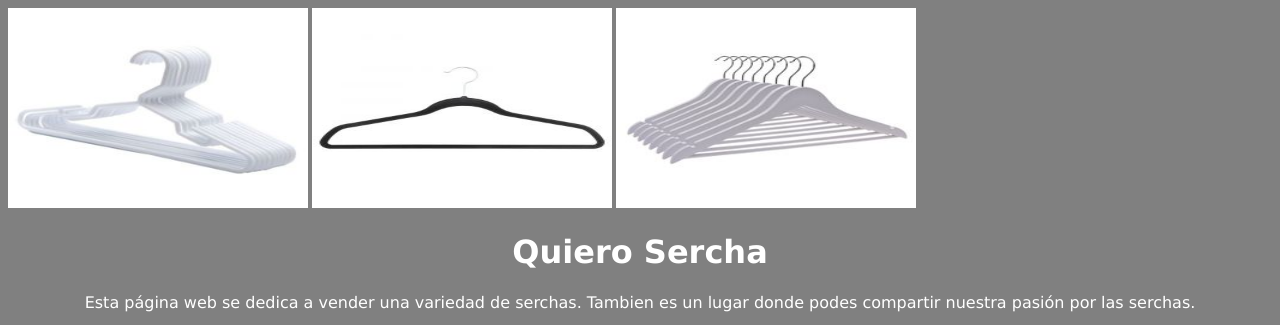
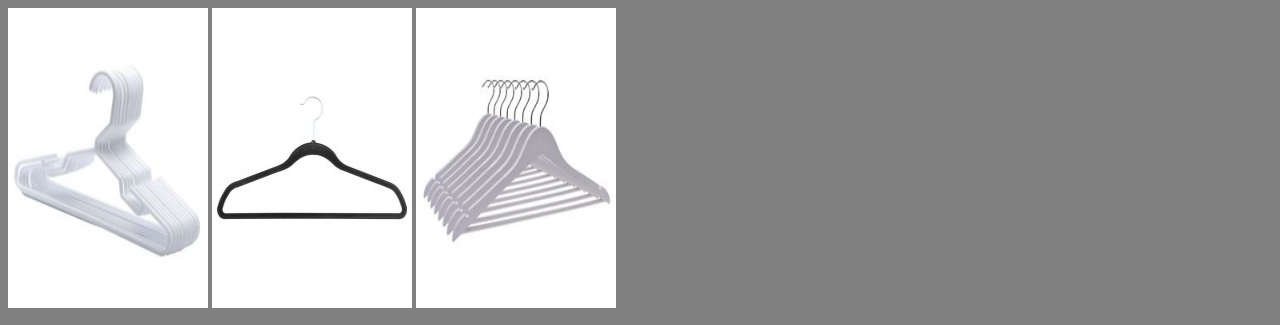
Before and after one commit to NoSePorqueVivir/Rolly, a plain HTML site: page index.html in a window 1280 px wide. Shown: the top 325 px of the page. Drawn offline with Linux system fonts and the light colour scheme.

Commit message:
Update index.html

```diff
--- a/index.html
+++ b/index.html
@@ -9,9 +9,9 @@ h1   {color: white;text-align:center;font-family:verdana;}
 p    {color: white;text-align:center;font-family:verdana;}
 </style>
 <title>QuieroSercha</title>
- <img src="Pictures/1.jpg" alt="Girl in a jacket" style="width:300px;height:200px;">
- <img src="Pictures/2.jpg" alt="Girl in a jacket" style="width:300px;height:200px;">
- <img src="Pictures/3.jpg" alt="Girl in a jacket" style="width:300px;height:200px;">
+ <img src="Pictures/1.jpg" alt="Girl in a jacket" style="width:200px;height:300px;">
+ <img src="Pictures/2.jpg" alt="Girl in a jacket" style="width:200px;height:300px;">
+ <img src="Pictures/3.jpg" alt="Girl in a jacket" style="width:200px;height:300px;">
 </head>
 
 <h1>Quiero Sercha</h1>
```
